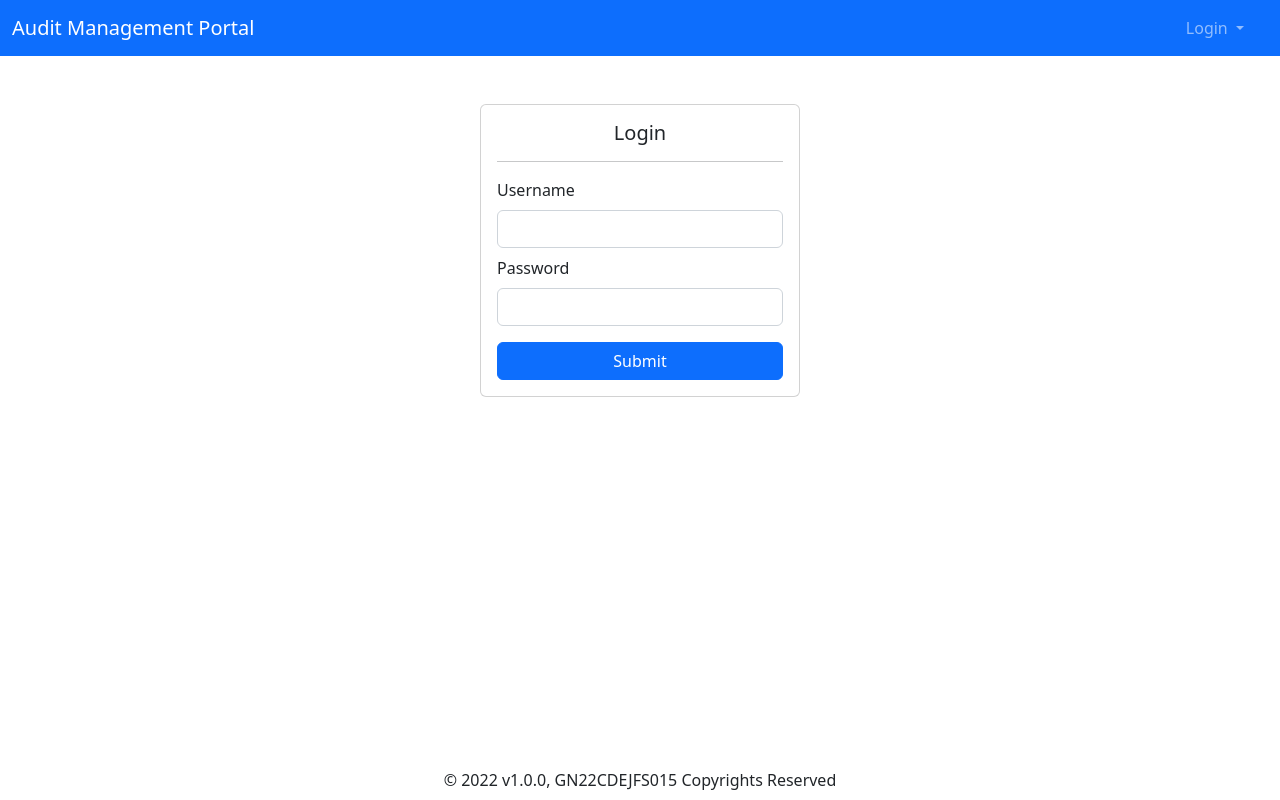
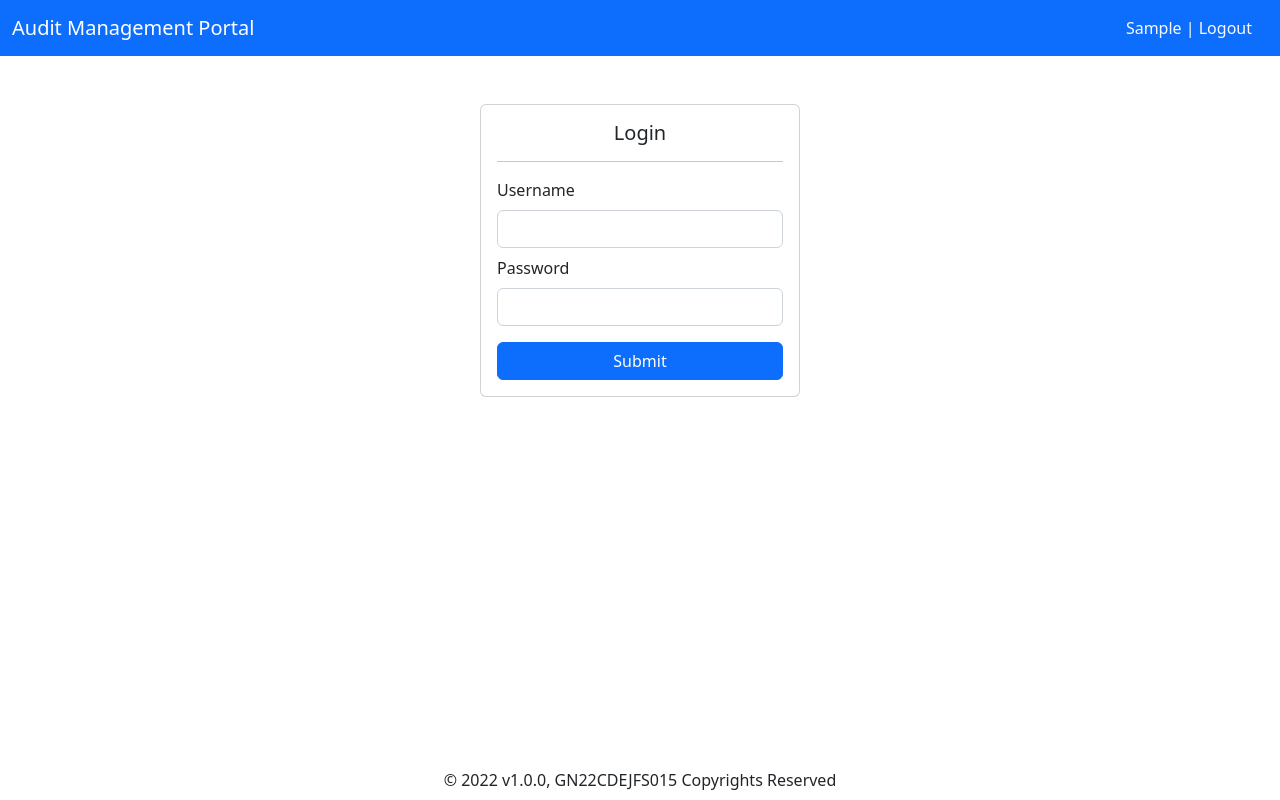
Before and after one commit to vanamalamanish/Audit-Portal, an Angular app: page /login in a window 1280 px wide. Built offline with nearby package versions, Linux system fonts and the light colour scheme; sample sign-in values are in the browser's storage.

Commit message:
implementing logout

```diff
--- a/src/app/header/header.component.html
+++ b/src/app/header/header.component.html
@@ -7,19 +7,15 @@
       <span class="navbar-toggler-icon"></span>
     </button>
     <div class="collapse navbar-collapse d-flex flex-row-reverse" id="navbarSupportedContent">
-          <ul class="navbar-nav me-3">
-            <li class="nav-item dropdown">
-              <a class="nav-link dropdown-toggle" id="navbarDropdown" role="button"
-                data-bs-toggle="dropdown" aria-expanded="false">
-                Login
-              </a>
-              <ul class="dropdown-menu" aria-labelledby="navbarDropdown">
+          <p class="navbar-nav me-3" *ngIf="!checkToken()">Login</p>
 
-                <li><a class="dropdown-item">{{userName}}</a></li>
-                <li><a *ngIf="userName!='Unknown'" class="dropdown-item" (click)="OnLogOut()">Log Out</a></li>
-              </ul>
-            </li>
-          </ul>
+          <div *ngIf="checkToken()" class="navbar-nav me-3">
+
+
+
+                <p class="navbar-nav" (click)="OnLogOut()"> {{userName | titlecase}} | Logout</p>
+
+          </div>
         </div>
 
   </div>
--- a/src/app/header/header.component.ts
+++ b/src/app/header/header.component.ts
@@ -9,18 +9,21 @@ import { AuthenticationService } from '../login/authentication.service';
 })
 export class HeaderComponent implements OnInit {
 
-  constructor(private authService:AuthenticationService,private router:Router) { }
-
+  constructor(private router:Router) { }
+  userName!:string;
   ngOnInit(): void {
+    this.userName = localStorage.getItem('username') || "Unknown";
   }
 
-  userName = this.authService.getUserName() || "Unknown";
 
+  checkToken(){
+   return  !!localStorage.getItem('token');
+  }
 
   OnLogOut(){
     this.userName="Unknown";
-    this.authService.userName="Unknown";
     localStorage.removeItem('token');
+    localStorage.setItem('username',"Unknown");
     this.router.navigate(["login"]);
   }
 }
--- a/src/app/login/login.component.ts
+++ b/src/app/login/login.component.ts
@@ -23,6 +23,7 @@ export class LoginComponent implements OnInit {
     this.authenticationService.login(userCredentials).subscribe(data=>{
       console.log(data);
       this.token = data;
+      localStorage.setItem('username',userCredentials.userName.toString());
       localStorage.setItem('token','Bearer '+this.token.toString());
       this.router.navigate(['checklist']);
     },
--- a/src/app/severity/severity.component.html
+++ b/src/app/severity/severity.component.html
@@ -3,36 +3,41 @@
   <div class="row justify-content-center">
     <div class="">
       <h1 class="mb-5 fs-3">Project Details</h1>
-      <h3 class="mt-2 fs-4">
+      <h3 class="mt-2 fs-5">
         <div class="row">
           <span class="col-4 fw-normal">Project Name:</span>
           <span class="col-8 fw-normal">{{ auditrequest["projectname"]|titlecase }}</span>
-         </div><br>
+        </div><br>
         <div class="row">
           <span class="col-4 fw-normal">Manager Name:</span>
-          <span class="col-8 fw-normal">{{ auditrequest["managername"]|titlecase }}</span></div><br>
+          <span class="col-8 fw-normal">{{ auditrequest["managername"]|titlecase }}</span>
+        </div><br>
         <div class="row">
           <span class="col-4 fw-normal">Owner Name:</span>
 
-           <span class="col-8 fw-normal">{{ auditrequest["ownername"]|titlecase }}</span></div><br>
+          <span class="col-8 fw-normal">{{ auditrequest["ownername"]|titlecase }}</span>
+        </div><br>
         <div class="row">
           <span class="col-4 fw-normal">Audit Type:</span>
-           <span class="col-8 fw-normal">{{ auditrequest.auditdetail.audittype}}</span></div><br>
+          <span class="col-8 fw-normal">{{ auditrequest.auditdetail.audittype}}</span>
+        </div><br>
       </h3>
-      <h2>
-        <div class="row fs-3">
+      <div>
+        <div class="row fs-4 fw-bold">
           <span class="col-4">Execution Status:</span>
-           <span *ngIf="auditResponse['executionstatus'] == 'GREEN';else red" class="col-1 badge bg-success">{{ auditResponse["executionstatus"] }}</span>
-        <ng-template #red>
-          <span class="col-1 badge bg-danger">{{ auditResponse["executionstatus"] }}</span>
-        </ng-template>
-      </div>
+          <span *ngIf="auditResponse['executionstatus'] == 'GREEN';else red" class="col-1 badge bg-success">{{
+            auditResponse["executionstatus"] }}</span>
+          <ng-template #red>
+            <span class="col-1 badge bg-danger">{{ auditResponse["executionstatus"] }}</span>
+          </ng-template>
+        </div>
         <br>
 
-        <div class="row fs-3">
+        <div class="row fs-4 fw-bold">
           <span class="col-4">Action Duration:</span>
-          <span class="col-4 badge bg-info">{{ auditResponse["actionduration"] }}</span></div>
-      </h2>
+          <span class="col-4 badge bg-info">{{ auditResponse["actionduration"] }}</span>
+        </div>
+      </div>
     </div>
   </div>
 </div>
```
